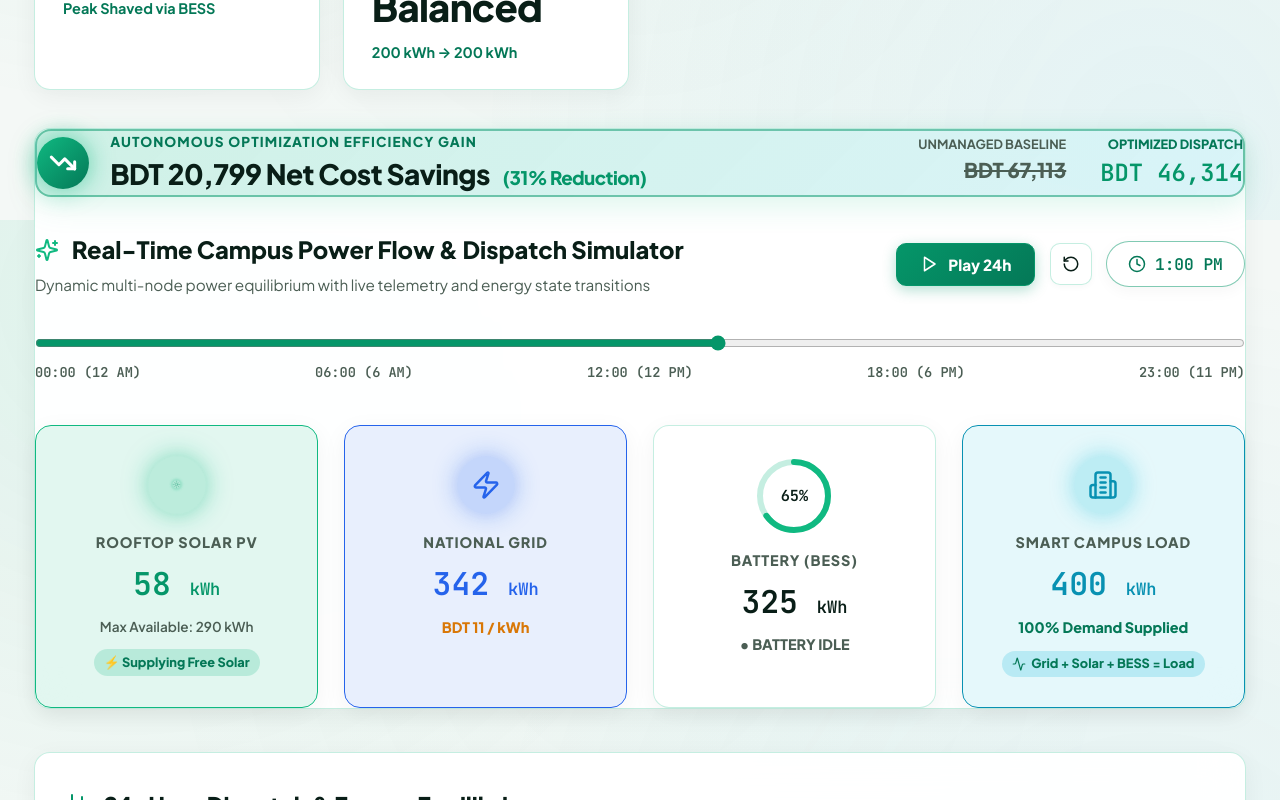
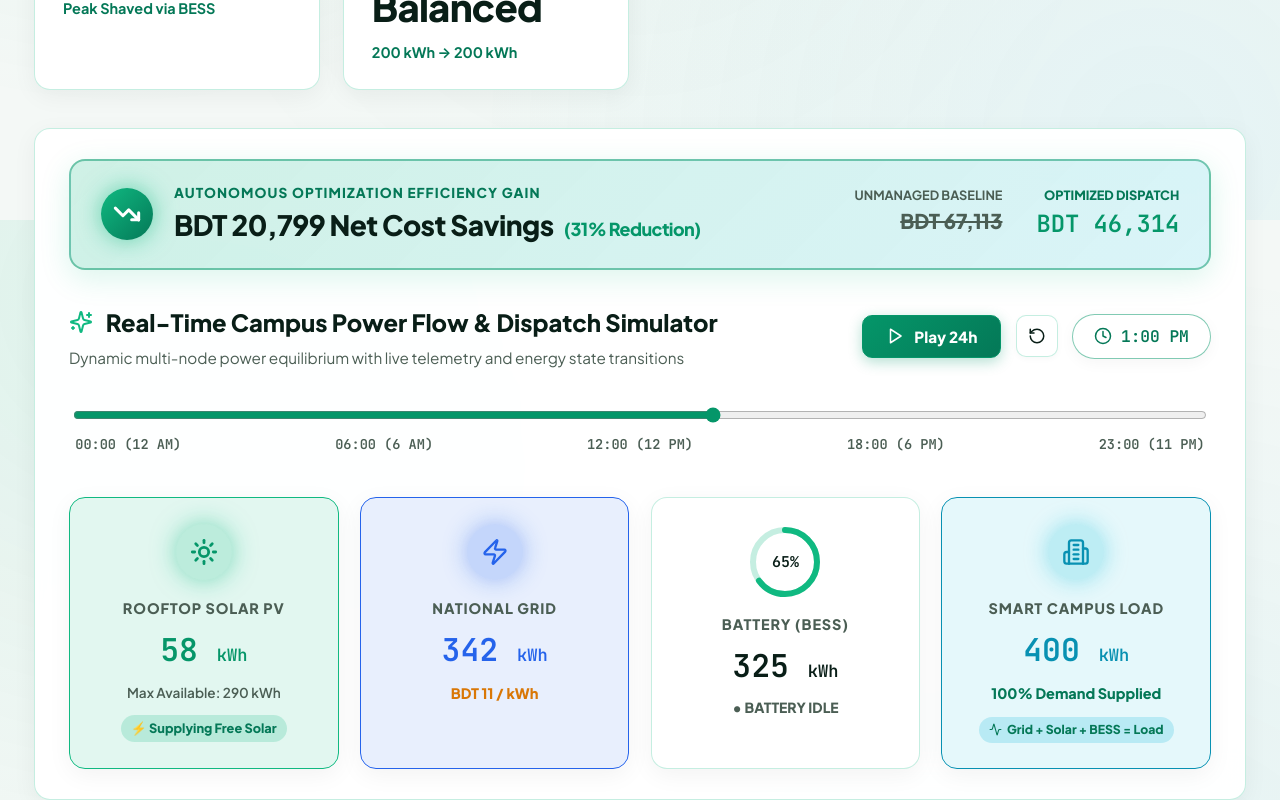
Before and after one commit to sabrinamaimon/BUP_PRELI-26, a React (Vite) app: page / in a window 1280 px wide. Shown: the part 580-1380 px from the top of the page. Built offline with nearby package versions, Linux system fonts and the light colour scheme; no server answers.

Commit message:
fix(ui): resolve laptop layout clipping, add generous container padding, and optimize power node cards

```diff
--- a/src/App.css
+++ b/src/App.css
@@ -158,6 +158,16 @@ body.lang-bn {
 
 .glass-panel:hover {
   border-color: var(--border-glass-bright);
+}
+
+.power-flow-container {
+  padding: 1.75rem 2rem;
+  box-sizing: border-box;
+}
+
+.savings-banner {
+  padding: 1.25rem 1.75rem;
+  box-sizing: border-box;
 }
 
 /* =========================================================================
--- a/src/components/PowerFlowVisualizer.jsx
+++ b/src/components/PowerFlowVisualizer.jsx
@@ -65,23 +65,27 @@ export function PowerFlowVisualizer({ scheduleData, rawScenario, lang }) {
   const strokeDashoffset = circumference - (socPct / 100) * circumference;
 
   return (
-    <div className="glass-panel power-flow-container" style={{ marginBottom: '2.5rem', width: '100%' }}>
+    <div className="glass-panel power-flow-container" style={{ marginBottom: '2.5rem', width: '100%', padding: '1.75rem 2rem', boxSizing: 'border-box' }}>
       {/* Top Banner: Lucrative Cost Savings & Efficiency */}
       <div className="savings-banner" style={{
         background: 'linear-gradient(135deg, rgba(16, 185, 129, 0.2), rgba(6, 182, 212, 0.15))',
         border: '2px solid var(--border-glass-bright)',
         borderRadius: 'var(--radius-md)',
+        padding: '1.25rem 1.75rem',
         marginBottom: '2rem',
         display: 'flex',
         flexWrap: 'wrap',
         alignItems: 'center',
         justifyContent: 'space-between',
-        boxShadow: '0 8px 30px rgba(16, 185, 129, 0.15)'
+        gap: '1.5rem',
+        boxShadow: '0 8px 30px rgba(16, 185, 129, 0.15)',
+        boxSizing: 'border-box'
       }}>
-        <div style={{ display: 'flex', alignItems: 'center', gap: '1.25rem' }}>
+        <div style={{ display: 'flex', alignItems: 'center', gap: '1.25rem', minWidth: '280px' }}>
           <div style={{
             width: 52,
             height: 52,
+            minWidth: 52,
             borderRadius: '50%',
             background: 'linear-gradient(135deg, var(--primary-500), var(--primary-700))',
             display: 'flex',
@@ -96,9 +100,9 @@ export function PowerFlowVisualizer({ scheduleData, rawScenario, lang }) {
             <div style={{ fontSize: '0.8rem', fontWeight: 900, textTransform: 'uppercase', color: 'var(--primary-700)', letterSpacing: '0.08em' }}>
               {lang === 'bn' ? 'স্মার্ট এনার্জি সাশ্রয় বিশ্লেষণ' : 'Autonomous Optimization Efficiency Gain'}
             </div>
-            <div style={{ fontSize: '1.65rem', fontWeight: 900, color: 'var(--text-main)', letterSpacing: '-0.02em' }}>
-              {formatCurrency(savedCost, lang)} {lang === 'bn' ? 'সাশ্রয় নিশ্চিত' : 'Net Cost Savings'}
-              <span style={{ fontSize: '1.1rem', color: 'var(--primary-600)', marginLeft: '0.75rem', fontWeight: 800 }}>
+            <div style={{ fontSize: '1.65rem', fontWeight: 900, color: 'var(--text-main)', letterSpacing: '-0.02em', display: 'flex', flexWrap: 'wrap', alignItems: 'baseline' }}>
+              <span>{formatCurrency(savedCost, lang)} {lang === 'bn' ? 'সাশ্রয় নিশ্চিত' : 'Net Cost Savings'}</span>
+              <span style={{ fontSize: '1.05rem', color: 'var(--primary-600)', marginLeft: '0.6rem', fontWeight: 800 }}>
                 ({formatNumber(savingsPct, lang)}% {lang === 'bn' ? 'সাশ্রয়ী' : 'Reduction'})
               </span>
             </div>
@@ -178,7 +182,7 @@ export function PowerFlowVisualizer({ scheduleData, rawScenario, lang }) {
       </div>
 
       {/* Hour Scrubber Slider with Glowing Track */}
-      <div style={{ marginBottom: '2.5rem' }}>
+      <div style={{ marginBottom: '2.5rem', padding: '0 0.25rem' }}>
         <input
           type="range"
           min="0"
@@ -192,7 +196,7 @@ export function PowerFlowVisualizer({ scheduleData, rawScenario, lang }) {
             height: '8px'
           }}
         />
-        <div style={{ display: 'flex', justifyContent: 'space-between', fontSize: '0.8rem', color: 'var(--text-muted)', fontFamily: 'var(--font-mono)', marginTop: '0.5rem', fontWeight: 700 }}>
+        <div style={{ display: 'flex', justifyContent: 'space-between', fontSize: '0.8rem', color: 'var(--text-muted)', fontFamily: 'var(--font-mono)', marginTop: '0.5rem', fontWeight: 700, padding: '0 2px' }}>
           <span>00:00 (12 AM)</span>
           <span>06:00 (6 AM)</span>
           <span>12:00 (12 PM)</span>
@@ -204,21 +208,23 @@ export function PowerFlowVisualizer({ scheduleData, rawScenario, lang }) {
       {/* Interactive Power Flow Grid Nodes */}
       <div style={{
         display: 'grid',
-        gridTemplateColumns: 'repeat(auto-fit, minmax(240px, 1fr))',
-        gap: '1.5rem',
+        gridTemplateColumns: 'repeat(auto-fit, minmax(210px, 1fr))',
+        gap: '1.25rem',
         position: 'relative',
-        width: '100%'
+        width: '100%',
+        boxSizing: 'border-box'
       }}>
         {/* Node 1: Rooftop Solar PV */}
         <div className={`glass-panel ${solarUsed > 0 ? 'power-node-active' : ''}`} style={{
-          padding: '1.75rem',
+          padding: '1.5rem 1.25rem',
           textAlign: 'center',
           background: solarUsed > 0 ? 'rgba(16, 185, 129, 0.12)' : 'var(--bg-surface)',
-          borderColor: solarUsed > 0 ? 'var(--primary-500)' : 'var(--border-glass)'
+          borderColor: solarUsed > 0 ? 'var(--primary-500)' : 'var(--border-glass)',
+          boxSizing: 'border-box'
         }}>
           <div style={{
-            width: 58,
-            height: 58,
+            width: 56,
+            height: 56,
             borderRadius: '50%',
             background: 'rgba(16, 185, 129, 0.18)',
             color: 'var(--primary-600)',
@@ -228,7 +234,7 @@ export function PowerFlowVisualizer({ scheduleData, rawScenario, lang }) {
             margin: '0 auto 1rem auto',
             boxShadow: solarUsed > 0 ? '0 0 25px rgba(16, 185, 129, 0.5)' : 'none'
           }}>
-            <Sun size={30} className={solarUsed > 0 ? 'pulse-dot' : ''} style={{ background: 'transparent', boxShadow: 'none' }} />
+            <Sun size={28} strokeWidth={2.4} color="var(--primary-600)" />
           </div>
           <div style={{ fontSize: '0.85rem', fontWeight: 800, color: 'var(--text-muted)', textTransform: 'uppercase', letterSpacing: '0.06em' }}>
             {lang === 'bn' ? 'সোলার পিভি উৎপাদন' : 'Rooftop Solar PV'}
@@ -248,14 +254,15 @@ export function PowerFlowVisualizer({ scheduleData, rawScenario, lang }) {
 
         {/* Node 2: National Grid Import */}
         <div className={`glass-panel ${grid > 0 ? 'power-node-active' : ''}`} style={{
-          padding: '1.75rem',
+          padding: '1.5rem 1.25rem',
           textAlign: 'center',
           background: grid > 0 ? 'rgba(37, 99, 235, 0.1)' : 'var(--bg-surface)',
-          borderColor: grid > 0 ? 'var(--accent-blue)' : 'var(--border-glass)'
+          borderColor: grid > 0 ? 'var(--accent-blue)' : 'var(--border-glass)',
+          boxSizing: 'border-box'
         }}>
           <div style={{
-            width: 58,
-            height: 58,
+            width: 56,
+            height: 56,
             borderRadius: '50%',
             background: 'rgba(37, 99, 235, 0.18)',
             color: 'var(--accent-blue)',
@@ -265,7 +272,7 @@ export function PowerFlowVisualizer({ scheduleData, rawScenario, lang }) {
             margin: '0 auto 1rem auto',
             boxShadow: grid > 0 ? '0 0 25px rgba(37, 99, 235, 0.4)' : 'none'
           }}>
-            <Zap size={30} />
+            <Zap size={28} />
           </div>
           <div style={{ fontSize: '0.85rem', fontWeight: 800, color: 'var(--text-muted)', textTransform: 'uppercase', letterSpacing: '0.06em' }}>
             {lang === 'bn' ? 'গ্রিড বিদ্যুৎ আমদানি' : 'National Grid'}
@@ -285,31 +292,32 @@ export function PowerFlowVisualizer({ scheduleData, rawScenario, lang }) {
 
         {/* Node 3: Battery Energy Storage (BESS) with Circular Ring Gauge */}
         <div className={`glass-panel ${batteryAction !== 'idle' ? 'power-node-active' : ''}`} style={{
-          padding: '1.75rem',
+          padding: '1.5rem 1.25rem',
           textAlign: 'center',
           background: batteryAction !== 'idle' ? 'rgba(217, 119, 6, 0.1)' : 'var(--bg-surface)',
-          borderColor: batteryAction === 'charge' ? 'var(--accent-amber)' : batteryAction === 'discharge' ? 'var(--accent-rose)' : 'var(--border-glass)'
+          borderColor: batteryAction === 'charge' ? 'var(--accent-amber)' : batteryAction === 'discharge' ? 'var(--accent-rose)' : 'var(--border-glass)',
+          boxSizing: 'border-box'
         }}>
           {/* Circular SOC Ring Gauge */}
-          <div style={{ position: 'relative', width: 80, height: 80, margin: '0 auto 0.75rem auto' }}>
-            <svg width="80" height="80" style={{ transform: 'rotate(-90deg)' }}>
+          <div style={{ position: 'relative', width: 76, height: 76, margin: '0 auto 0.75rem auto' }}>
+            <svg width="76" height="76" style={{ transform: 'rotate(-90deg)' }}>
               <circle
-                cx="40"
-                cy="40"
-                r={radius}
+                cx="38"
+                cy="38"
+                r={32}
                 fill="transparent"
                 stroke="var(--border-glass)"
                 strokeWidth="6"
               />
               <circle
-                cx="40"
-                cy="40"
-                r={radius}
+                cx="38"
+                cy="38"
+                r={32}
                 fill="transparent"
                 stroke={batteryAction === 'charge' ? 'var(--accent-amber)' : batteryAction === 'discharge' ? 'var(--accent-rose)' : 'var(--primary-500)'}
                 strokeWidth="6"
-                strokeDasharray={circumference}
-                strokeDashoffset={strokeDashoffset}
+                strokeDasharray={2 * Math.PI * 32}
+                strokeDashoffset={2 * Math.PI * 32 - (socPct / 100) * 2 * Math.PI * 32}
                 strokeLinecap="round"
                 style={{ transition: 'stroke-dashoffset 0.5s ease' }}
               />
@@ -323,7 +331,7 @@ export function PowerFlowVisualizer({ scheduleData, rawScenario, lang }) {
               justifyContent: 'center',
               fontFamily: 'var(--font-mono)',
               fontWeight: 900,
-              fontSize: '0.9rem',
+              fontSize: '0.88rem',
               color: 'var(--text-main)'
             }}>
               {formatNumber(socPct, lang)}%
@@ -336,21 +344,22 @@ export function PowerFlowVisualizer({ scheduleData, rawScenario, lang }) {
           <div style={{ fontSize: '1.85rem', fontWeight: 900, color: 'var(--text-main)', fontFamily: 'var(--font-mono)', margin: '0.4rem 0' }}>
             {formatNumber(batterySoc, lang)} <span style={{ fontSize: '1rem' }}>kWh</span>
           </div>
-          <div style={{ fontSize: '0.85rem', fontWeight: 800, textTransform: 'uppercase', color: batteryAction === 'charge' ? 'var(--accent-amber)' : batteryAction === 'discharge' ? 'var(--accent-rose)' : 'var(--text-muted)' }}>
+          <div style={{ fontSize: '0.82rem', fontWeight: 800, textTransform: 'uppercase', color: batteryAction === 'charge' ? 'var(--accent-amber)' : batteryAction === 'discharge' ? 'var(--accent-rose)' : 'var(--text-muted)' }}>
             {batteryAction === 'charge' ? `▲ Charging +${formatNumber(batteryKwh, lang)} kWh` : batteryAction === 'discharge' ? `▼ Discharging -${formatNumber(batteryKwh, lang)} kWh` : '• Battery Idle'}
           </div>
         </div>
 
         {/* Node 4: Smart Campus Load */}
         <div className="glass-panel" style={{
-          padding: '1.75rem',
+          padding: '1.5rem 1.25rem',
           textAlign: 'center',
           background: 'rgba(6, 182, 212, 0.1)',
-          borderColor: 'var(--accent-cyan)'
+          borderColor: 'var(--accent-cyan)',
+          boxSizing: 'border-box'
         }}>
           <div style={{
-            width: 58,
-            height: 58,
+            width: 56,
+            height: 56,
             borderRadius: '50%',
             background: 'rgba(6, 182, 212, 0.18)',
             color: 'var(--accent-cyan)',
@@ -360,7 +369,7 @@ export function PowerFlowVisualizer({ scheduleData, rawScenario, lang }) {
             margin: '0 auto 1rem auto',
             boxShadow: '0 0 25px rgba(6, 182, 212, 0.4)'
           }}>
-            <Building2 size={30} />
+            <Building2 size={28} />
           </div>
           <div style={{ fontSize: '0.85rem', fontWeight: 800, color: 'var(--text-muted)', textTransform: 'uppercase', letterSpacing: '0.06em' }}>
             {lang === 'bn' ? 'ক্যাম্পাস বিদ্যুৎ চাহিদা' : 'Smart Campus Load'}
@@ -371,9 +380,9 @@ export function PowerFlowVisualizer({ scheduleData, rawScenario, lang }) {
           <div style={{ fontSize: '0.85rem', color: 'var(--primary-700)', fontWeight: 800 }}>
             {lang === 'bn' ? '১০০% নিশ্চিত ভারসাম্য' : '100% Demand Supplied'}
           </div>
-          <div style={{ marginTop: '0.75rem', display: 'inline-flex', alignItems: 'center', gap: '0.3rem', fontSize: '0.75rem', color: 'var(--primary-700)', fontWeight: 800, background: 'rgba(6, 182, 212, 0.2)', padding: '0.2rem 0.6rem', borderRadius: 'var(--radius-full)' }}>
-            <Activity size={14} />
-            <span>Grid + Solar + BESS = Load</span>
+          <div style={{ marginTop: '0.75rem', display: 'inline-flex', alignItems: 'center', gap: '0.3rem', fontSize: '0.72rem', color: 'var(--primary-700)', fontWeight: 800, background: 'rgba(6, 182, 212, 0.2)', padding: '0.2rem 0.6rem', borderRadius: 'var(--radius-full)' }}>
+            <Activity size={13} />
+            <span style={{ whiteSpace: 'nowrap' }}>Grid + Solar + BESS = Load</span>
           </div>
         </div>
       </div>
```
